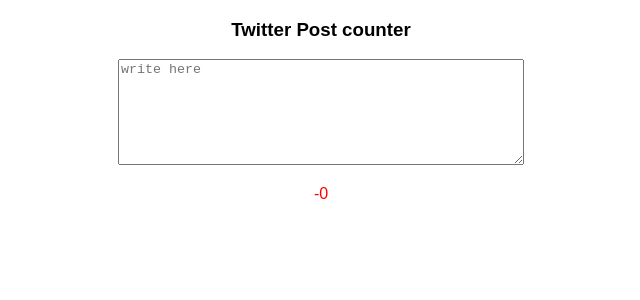
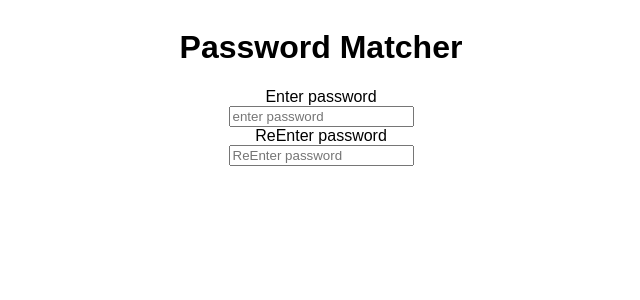
Before and after one commit to swethaogeti/react-hooks-practice, a React (Create React App) app: page / in a window 1280 px wide. Shown: the top 300 px of the page, without its empty margins (319-959 px from the left). Built offline with nearby package versions, Linux system fonts and the light colour scheme.

Commit message:
feat : solved

```diff
--- a/src/App.js
+++ b/src/App.js
@@ -2,6 +2,7 @@ import "./styles.css";
 import { AddAndSub } from "./useState-excercise/AddAndSub";
 import { AgeChecker } from "./useState-excercise/AgeChecker";
 import { ColorOfText } from "./useState-excercise/ColorOfText";
+import { PasswordMatcher } from "./useState-excercise/PasswordMatcher";
 import { TwitterCharCount } from "./useState-excercise/TwitterCharCount";
 
 export default function App() {
@@ -10,7 +11,8 @@ export default function App() {
       {/* <AgeChecker /> */}
       {/* <AddAndSub/> */}
       {/* <ColorOfText /> */}
-      <TwitterCharCount />
+      {/* <TwitterCharCount /> */}
+      <PasswordMatcher />
     </div>
   );
 }
--- a/src/useState-excercise/PasswordMatcher.js
+++ b/src/useState-excercise/PasswordMatcher.js
@@ -1,3 +1,35 @@
+import { useState } from "react";
+
 export const PasswordMatcher = () => {
-  return <h1>PasswordMatcher</h1>;
+  const [password, setPassword] = useState("");
+  const [checkPassword, setCheckPassword] = useState("");
+  return (
+    <div
+      style={{
+        display: "flex",
+        justifyContent: "center",
+        alignItems: "center",
+        flexDirection: "column"
+      }}
+    >
+      <h1>Password Matcher</h1>
+      <span>Enter password</span>
+      <input
+        placeholder="enter password"
+        value={password}
+        onChange={(e) => setPassword(e.target.value)}
+      ></input>
+
+      <span>ReEnter password</span>
+      <input
+        placeholder="ReEnter password"
+        value={checkPassword}
+        onChange={(e) => setCheckPassword(e.target.value)}
+      ></input>
+
+      {password && checkPassword && password !== checkPassword && (
+        <p style={{ color: "red" }}>Password should match</p>
+      )}
+    </div>
+  );
 };
```
